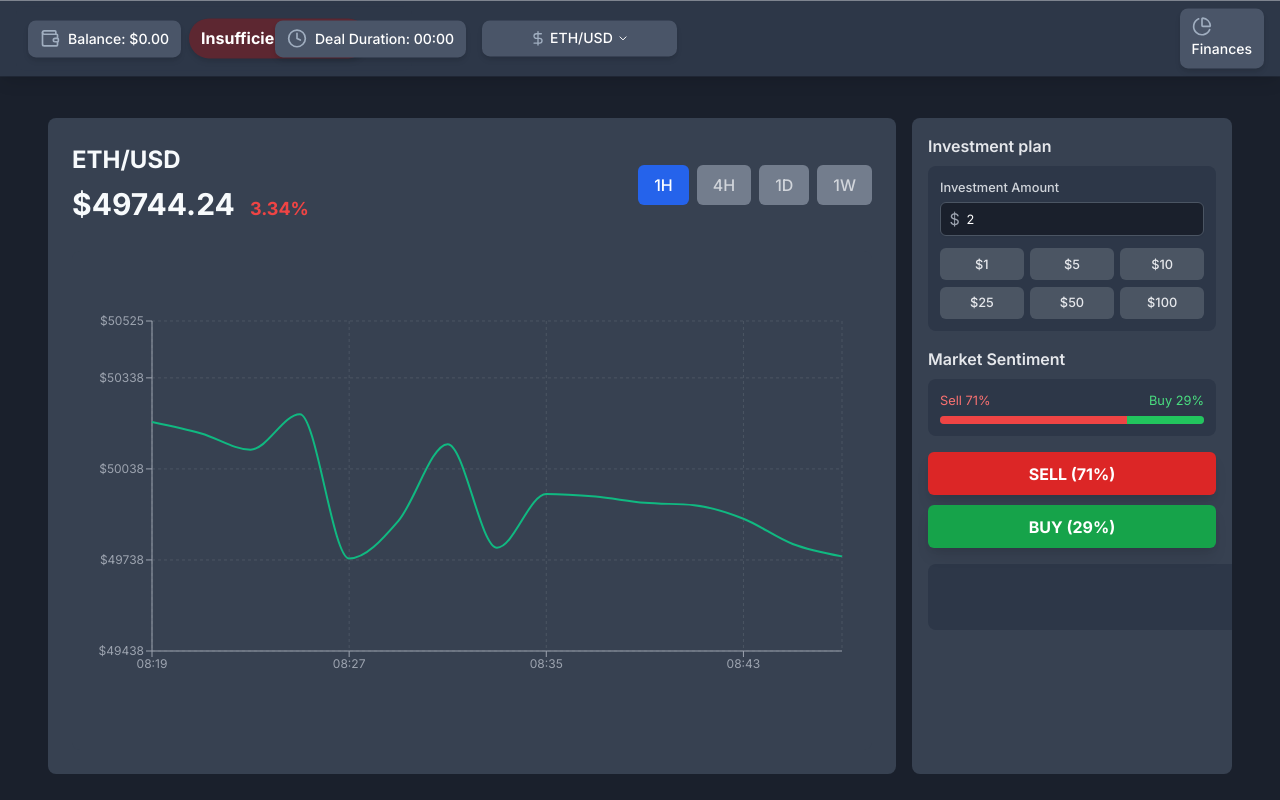
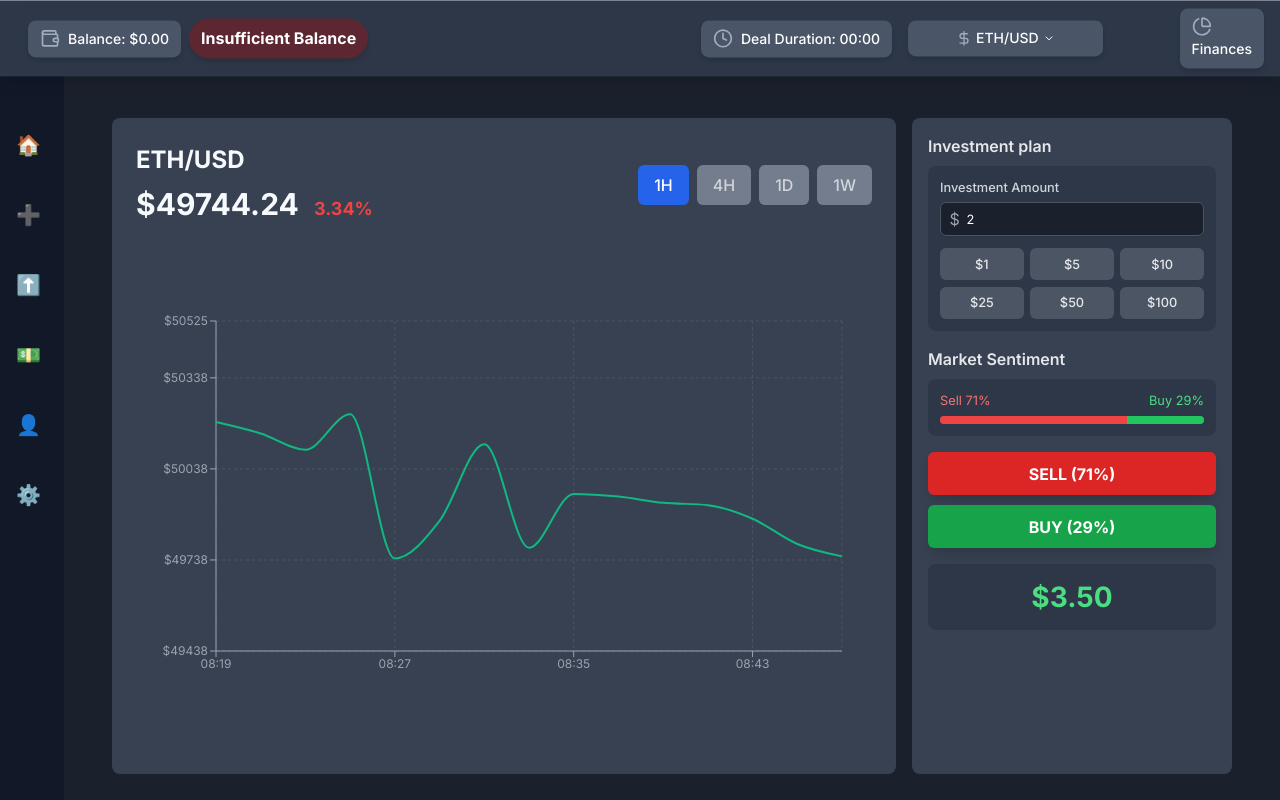
Before and after one commit to MalithKeerthisinghe/Trading-Site, a React (Vite) app: page / in a window 1280 px wide. Built offline with nearby package versions, Linux system fonts and the light colour scheme.

Commit message:
side bar and control panel fixed

```diff
--- a/src/pages/HomePage.css
+++ b/src/pages/HomePage.css
@@ -123,7 +123,7 @@ body {
   gap: 1rem; /* Reduced gap from 1.5rem to 1rem */
   box-sizing: border-box;
   margin: 0;
-  overflow-y: hidden; /* --- KEY CHANGE: Removed scrolling, content must fit --- */
+  overflow: hidden; /* --- KEY CHANGE: Removed scrolling, content must fit --- */
 }
 
 /* Media query for smaller screens (stack vertically) */
@@ -150,6 +150,10 @@ body {
   }
   .control-panel-section {
     width: 20rem; /* Fixed width for control panel on larger screens */
+  }
+  .balance-section {
+    width: 100%; /* Full width for balance section */
+    max-height: none; /* Removed max-height, as content should fit now */
   }
 }
 
@@ -326,3 +330,51 @@ body {
   font-weight: 700;
   color: #4ade80;
 }
+
+/* Top-level container */
+.homepage-layout {
+  display: flex;
+  flex-direction: row;
+  width: 100vw;
+  height: 100vh;
+  overflow: hidden;
+}
+
+
+/* Sidebar styles */
+.sidebar {
+  background-color: #111827;
+  display: flex;
+  flex-direction: column;
+  align-items: flex-start;
+  padding-top: 5rem;
+  gap: 1rem;
+  flex-shrink: 0;
+  height: 100vh;
+  box-sizing: border-box;
+  position: sticky;
+  top: 0;
+  width: 4rem;
+  transition: width 0.3s ease-in-out;
+  overflow: hidden;
+}
+
+
+
+.sidebar-item {
+  width: 100%;
+  padding: 0.75rem 1rem;
+  color: #d1d5db;
+  font-size: 1.25rem;
+  cursor: pointer;
+  transition: background-color 0.2s, transform 0.2s;
+  display: flex;
+  align-items: center;
+  white-space: nowrap;
+}
+
+.sidebar-item:hover {
+  background-color: #1f2937;
+  color: #3b82f6;
+  transform: scale(1.05);
+}
--- a/src/pages/HomePage.jsx
+++ b/src/pages/HomePage.jsx
@@ -1,25 +1,47 @@
-import React, { useState, useEffect } from 'react';
-import { LineChart, Line, XAxis, YAxis, CartesianGrid, Tooltip, ResponsiveContainer } from 'recharts';
-import './HomePage.css'; // Import the CSS
+import React, { useState, useEffect } from "react";
+import {
+  LineChart,
+  Line,
+  XAxis,
+  YAxis,
+  CartesianGrid,
+  Tooltip,
+  ResponsiveContainer,
+} from "recharts";
+import "./HomePage.css"; // Import the CSS
 import Header from "../components/Header";
-
+import LeftSidebar from "../components/left_SideBar"; // Adjust the path if needed
 
 // Initial chart data for different timeframes
 const initialChartData = {
-  '1H': Array.from({ length: 15 }, (_, i) => ({
-    time: new Date(Date.now() - (14 - i) * 2 * 60 * 1000).toLocaleTimeString('en-US', { hour: '2-digit', minute: '2-digit', hour12: false }),
+  "1H": Array.from({ length: 15 }, (_, i) => ({
+    time: new Date(Date.now() - (14 - i) * 2 * 60 * 1000).toLocaleTimeString(
+      "en-US",
+      { hour: "2-digit", minute: "2-digit", hour12: false }
+    ),
     price: 50000 + (Math.random() - 0.5) * 1000,
   })),
-  '4H': Array.from({ length: 8 }, (_, i) => ({
-    time: new Date(Date.now() - (7 - i) * 30 * 60 * 1000).toLocaleTimeString('en-US', { hour: '2-digit', minute: '2-digit', hour12: false }),
+  "4H": Array.from({ length: 8 }, (_, i) => ({
+    time: new Date(Date.now() - (7 - i) * 30 * 60 * 1000).toLocaleTimeString(
+      "en-US",
+      { hour: "2-digit", minute: "2-digit", hour12: false }
+    ),
     price: 50000 + (Math.random() - 0.5) * 1000,
   })),
-  '1D': Array.from({ length: 6 }, (_, i) => ({
-    time: new Date(Date.now() - (5 - i) * 4 * 60 * 60 * 1000).toLocaleTimeString('en-US', { hour: '2-digit', minute: '2-digit', hour12: false }),
+  "1D": Array.from({ length: 6 }, (_, i) => ({
+    time: new Date(
+      Date.now() - (5 - i) * 4 * 60 * 60 * 1000
+    ).toLocaleTimeString("en-US", {
+      hour: "2-digit",
+      minute: "2-digit",
+      hour12: false,
+    }),
     price: 50000 + (Math.random() - 0.5) * 1000,
   })),
-  '1W': Array.from({ length: 7 }, (_, i) => ({
-    time: new Date(Date.now() - (6 - i) * 24 * 60 * 60 * 1000).toLocaleDateString('en-US', { weekday: 'short' }),
+  "1W": Array.from({ length: 7 }, (_, i) => ({
+    time: new Date(
+      Date.now() - (6 - i) * 24 * 60 * 60 * 1000
+    ).toLocaleDateString("en-US", { weekday: "short" }),
     price: 50000 + (Math.random() - 0.5) * 1000,
   })),
 };
@@ -27,23 +49,27 @@ const initialChartData = {
 // Function to get the next time based on timeframe
 const getNextTime = (lastTime, timeframe) => {
   const lastDate = new Date();
-  if (timeframe === '1W') {
-    const days = ['Sun', 'Mon', 'Tue', 'Wed', 'Thu', 'Fri', 'Sat'];
+  if (timeframe === "1W") {
+    const days = ["Sun", "Mon", "Tue", "Wed", "Thu", "Fri", "Sat"];
     const currentIndex = days.indexOf(lastTime);
     return days[(currentIndex + 1) % 7];
   } else {
-    const [hours, minutes] = lastTime.split(':').map(Number);
+    const [hours, minutes] = lastTime.split(":").map(Number);
     lastDate.setHours(hours, minutes, 0, 0);
 
-    if (timeframe === '1H') {
+    if (timeframe === "1H") {
       lastDate.setMinutes(lastDate.getMinutes() + 2);
-    } else if (timeframe === '4H') {
+    } else if (timeframe === "4H") {
       lastDate.setMinutes(lastDate.getMinutes() + 30);
-    } else if (timeframe === '1D') {
+    } else if (timeframe === "1D") {
       lastDate.setHours(lastDate.getHours() + 4);
     }
 
-    return lastDate.toLocaleTimeString('en-US', { hour: '2-digit', minute: '2-digit', hour12: false });
+    return lastDate.toLocaleTimeString("en-US", {
+      hour: "2-digit",
+      minute: "2-digit",
+      hour12: false,
+    });
   }
 };
 
@@ -51,7 +77,7 @@ const getNextTime = (lastTime, timeframe) => {
 const HomePage = () => {
   const [investmentAmount, setInvestmentAmount] = useState(2); // Initial investment amount
   const [balance, setBalance] = useState(3.5); // Initial balance
-  const [selectedTimeframe, setSelectedTimeframe] = useState('1H'); // Default timeframe
+  const [selectedTimeframe, setSelectedTimeframe] = useState("1H"); // Default timeframe
   const [marketSentiment] = useState({ sell: 71, buy: 29 }); // Market sentiment percentages
   const [chartData, setChartData] = useState(initialChartData); // Dynamic chart data
 
@@ -76,19 +102,19 @@ const HomePage = () => {
   // Simulate a buy action (for demonstration)
   const handleBuy = () => {
     console.log(`Buying with ${investmentAmount} USD.`);
-    setBalance(prevBalance => prevBalance + investmentAmount * 0.1); // Simulate a small gain
+    setBalance((prevBalance) => prevBalance + investmentAmount * 0.1); // Simulate a small gain
   };
 
   // Simulate a sell action (for demonstration)
   const handleSell = () => {
     console.log(`Selling with ${investmentAmount} USD.`);
-    setBalance(prevBalance => prevBalance - investmentAmount * 0.05); // Simulate a small loss
+    setBalance((prevBalance) => prevBalance - investmentAmount * 0.05); // Simulate a small loss
   };
 
   // Animation effect to simulate real-time price updates
   useEffect(() => {
     const interval = setInterval(() => {
-      setChartData(prevData => {
+      setChartData((prevData) => {
         const newData = { ...prevData };
         const currentData = [...newData[selectedTimeframe]];
         const lastPoint = currentData[currentData.length - 1];
@@ -96,10 +122,20 @@ const HomePage = () => {
         const newTime = getNextTime(lastPoint.time, selectedTimeframe);
 
         // Add new data point
-        currentData.push({ time: newTime, price: Math.max(40000, Math.min(60000, newPrice)) });
+        currentData.push({
+          time: newTime,
+          price: Math.max(40000, Math.min(60000, newPrice)),
+        });
 
         // Keep only the last 15 points for 1H, 8 for 4H, 6 for 1D, 7 for 1W
-        const maxPoints = selectedTimeframe === '1H' ? 15 : selectedTimeframe === '4H' ? 8 : selectedTimeframe === '1D' ? 6 : 7;
+        const maxPoints =
+          selectedTimeframe === "1H"
+            ? 15
+            : selectedTimeframe === "4H"
+            ? 8
+            : selectedTimeframe === "1D"
+            ? 6
+            : 7;
         if (currentData.length > maxPoints) {
           currentData.shift();
         }
@@ -114,7 +150,7 @@ const HomePage = () => {
 
   // Compute dynamic Y-axis domain
   const getYDomain = () => {
-    const prices = chartData[selectedTimeframe].map(d => d.price);
+    const prices = chartData[selectedTimeframe].map((d) => d.price);
     const minPrice = Math.min(...prices);
     const maxPrice = Math.max(...prices);
     const padding = (maxPrice - minPrice) * 0.1; // 10% padding
@@ -124,6 +160,9 @@ const HomePage = () => {
   return (
     <>
       <Header />
+
+      <div className="homepage-layout">
+        <LeftSidebar />
         {/* The app-container now directly holds the chart and control panel sections */}
         <div className="app-container">
           {/* Left Section: Chart and Price Info */}
@@ -132,16 +171,21 @@ const HomePage = () => {
               <div>
                 <h2 className="eth-usd-title">ETH/USD</h2>
                 <p className="eth-usd-price">
-                ${chartData[selectedTimeframe][chartData[selectedTimeframe].length - 1].price.toFixed(2)}{' '}
+                  $
+                  {chartData[selectedTimeframe][
+                    chartData[selectedTimeframe].length - 1
+                  ].price.toFixed(2)}{" "}
                   <span className="price-change">3.34%</span>
                 </p>
               </div>
               <div className="timeframe-buttons">
-              {['1H', '4H', '1D', '1W'].map((timeframe) => (
+                {["1H", "4H", "1D", "1W"].map((timeframe) => (
                   <button
                     key={timeframe}
                     onClick={() => handleTimeframeSelect(timeframe)}
-                  className={`timeframe-button ${selectedTimeframe === timeframe ? 'active' : ''}`}
+                    className={`timeframe-button ${
+                      selectedTimeframe === timeframe ? "active" : ""
+                    }`}
                   >
                     {timeframe}
                   </button>
@@ -160,21 +204,23 @@ const HomePage = () => {
                   <XAxis
                     dataKey="time"
                     stroke="#9CA3AF"
-                  tick={{ fill: '#9CA3AF', fontSize: 12 }}
-                  interval={Math.floor(chartData[selectedTimeframe].length / 5)} // Adjust tick density
+                    tick={{ fill: "#9CA3AF", fontSize: 12 }}
+                    interval={Math.floor(
+                      chartData[selectedTimeframe].length / 5
+                    )} // Adjust tick density
                   />
                   <YAxis
                     stroke="#9CA3AF"
-                  tick={{ fill: '#9CA3AF', fontSize: 12 }}
+                    tick={{ fill: "#9CA3AF", fontSize: 12 }}
                     domain={getYDomain()}
                     tickFormatter={(value) => `$${value.toFixed(0)}`}
                   />
                   <Tooltip
                     contentStyle={{
-                    backgroundColor: '#374151',
-                    border: 'none',
-                    borderRadius: '4px',
-                    color: '#E5E7EB',
+                      backgroundColor: "#374151",
+                      border: "none",
+                      borderRadius: "4px",
+                      color: "#E5E7EB",
                     }}
                   />
                   <Line
@@ -185,8 +231,8 @@ const HomePage = () => {
                     dot={false} // No dots on historical points
                     activeDot={{
                       r: 6, // Size of the dot
-                    fill: '#10B981', // Match line color
-                    stroke: '#fff', // White border for visibility
+                      fill: "#10B981", // Match line color
+                      stroke: "#fff", // White border for visibility
                       strokeWidth: 2,
                     }}
                     animationDuration={1000} // Smooth transition for new points
@@ -237,7 +283,9 @@ const HomePage = () => {
               <h3 className="section-title">Market Sentiment</h3>
               <div className="sentiment-card">
                 <div className="sentiment-labels">
-                <span className="sell-label">Sell {marketSentiment.sell}%</span>
+                  <span className="sell-label">
+                    Sell {marketSentiment.sell}%
+                  </span>
                   <span className="buy-label">Buy {marketSentiment.buy}%</span>
                 </div>
                 <div className="sentiment-bar-container">
@@ -261,18 +309,15 @@ const HomePage = () => {
               >
                 SELL ({marketSentiment.sell}%)
               </button>
-            <button
-              onClick={handleBuy}
-              className="action-button buy-button"
-            >
+              <button onClick={handleBuy} className="action-button buy-button">
                 BUY ({marketSentiment.buy}%)
               </button>
             </div>
 
             {/* Balance */}
             <div className="balance-section">
-
               <p className="balance-amount">${balance.toFixed(2)}</p>
+            </div>
           </div>
         </div>
       </div>
```
Also changed, not shown: src/components/left_SideBar.jsx (+25 -7 lines). Lines whose indentation alone changed are shown as unchanged.
